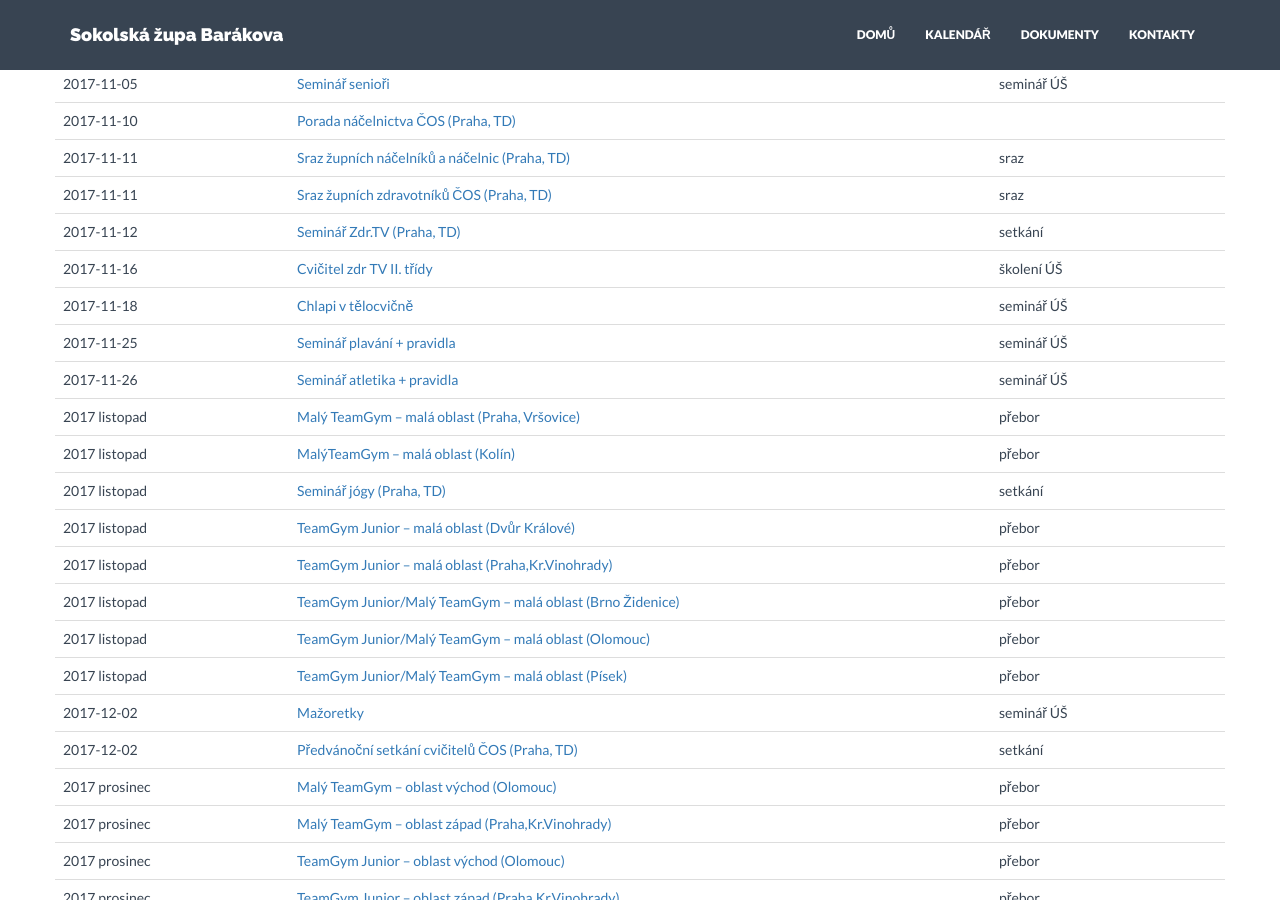
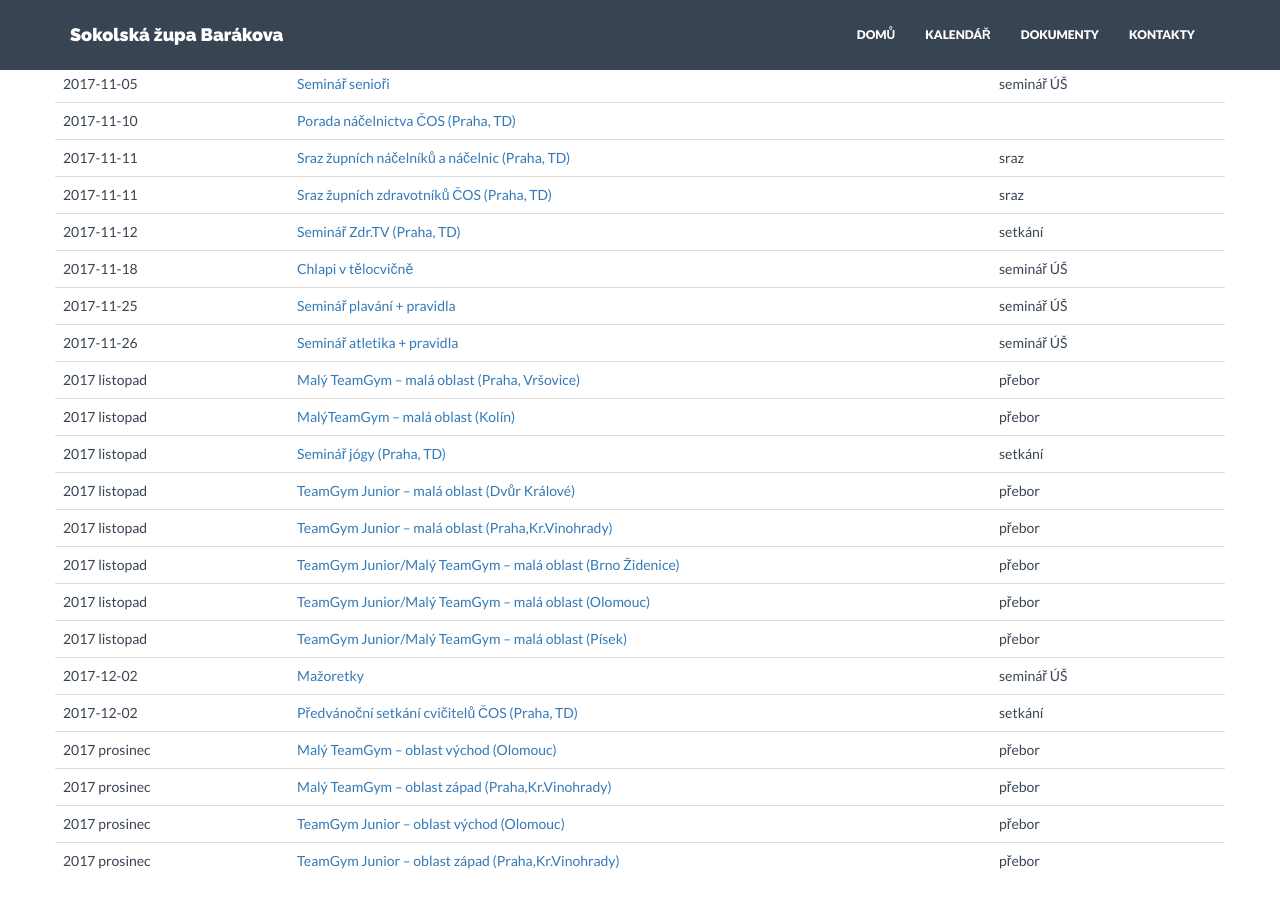
Before and after one commit to milanhybner/zbarakova.cz, a Jekyll site: the page built from akce.md, in a window 1280 px wide and 900 px high, scrolled down 4608 px. Built offline with Jekyll 4.4.1, drawn with Linux system fonts in a browser that asks for light colours; nearby versions of some CDN libraries.

Commit message:
opravena termínová listina

```diff
--- a/_data/akce.yaml
+++ b/_data/akce.yaml
@@ -721,12 +721,6 @@
   druh: setkání
 
 
-- datum: 2017-11-16
-  nazev: Cvičitel zdr TV II. třídy
-  url:
-  druh: školení ÚŠ
-
-
 - datum: 2017-11-18
   nazev: Chlapi v tělocvičně
   url:
```
